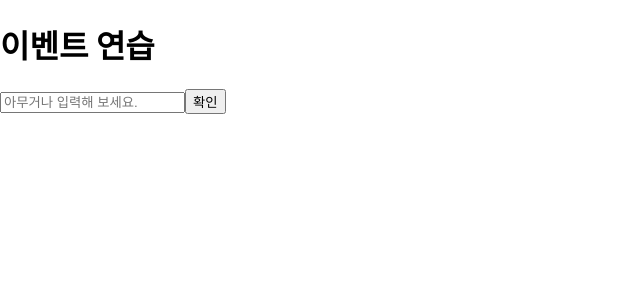
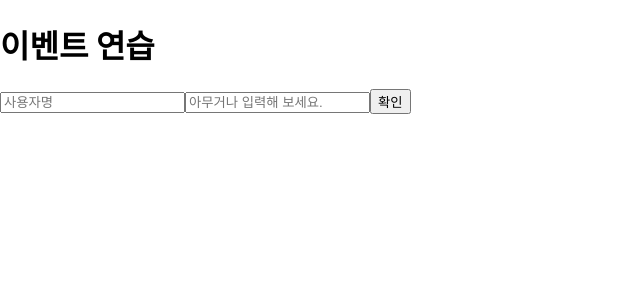
Before and after one commit to gheun0712/TIL, a React (Create React App) app in the folder React/hello-react/: page / in a window 1280 px wide. Shown: the top 300 px of the page, without its empty margins (0-640 px from the left). Built offline with nearby package versions, Linux system fonts and the light colour scheme.

Commit message:
update EventPractice

```diff
--- a/React/hello-react/src/EventPractice.js
+++ b/React/hello-react/src/EventPractice.js
@@ -2,6 +2,7 @@
 
 class EventPractice extends Component {
   state = {
+    username: "",
     message: "",
   };
 
@@ -13,7 +14,8 @@
 
   handleChange = (e) => {
     this.setState({
-      message: e.target.value,
+      [e.target.name]: e.target.value,
+      // message: e.target.value,
     });
   };
   // handleChange(e) {
@@ -23,8 +25,10 @@
   // }
 
   handleClick = () => {
-    alert(this.state.message);
+    // alert(this.state.message);
+    alert(this.state.username + ":" + this.state.message);
     this.setState({
+      username: "",
       message: "",
     });
   };
@@ -39,6 +43,13 @@
     return (
       <div>
         <h1>이벤트 연습</h1>
+        <input
+          type="text"
+          name="username"
+          placeholder="사용자명"
+          value={this.state.username}
+          onChange={this.handleChange}
+        />
         <input
           type="text"
           name="message"
```
